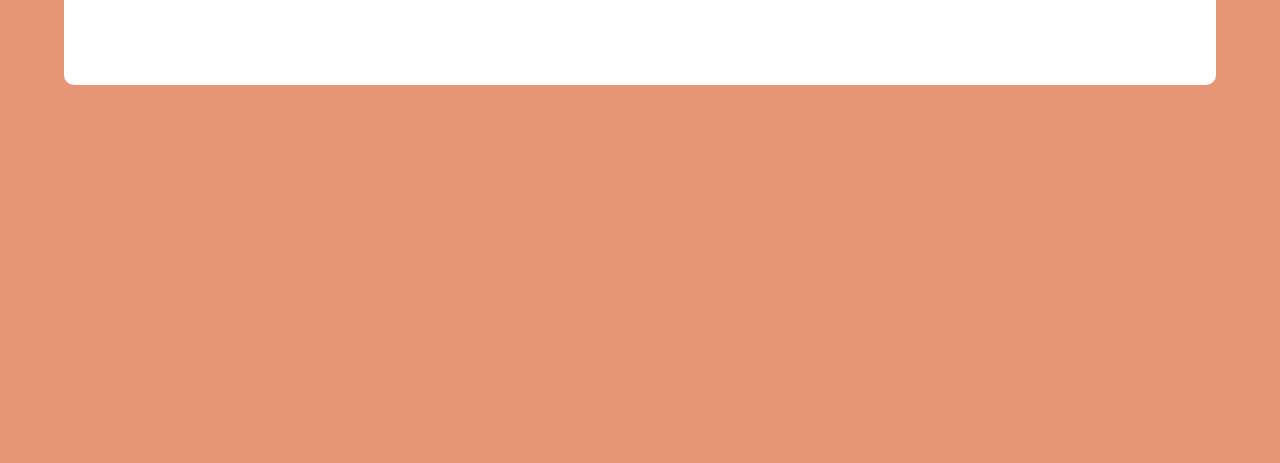
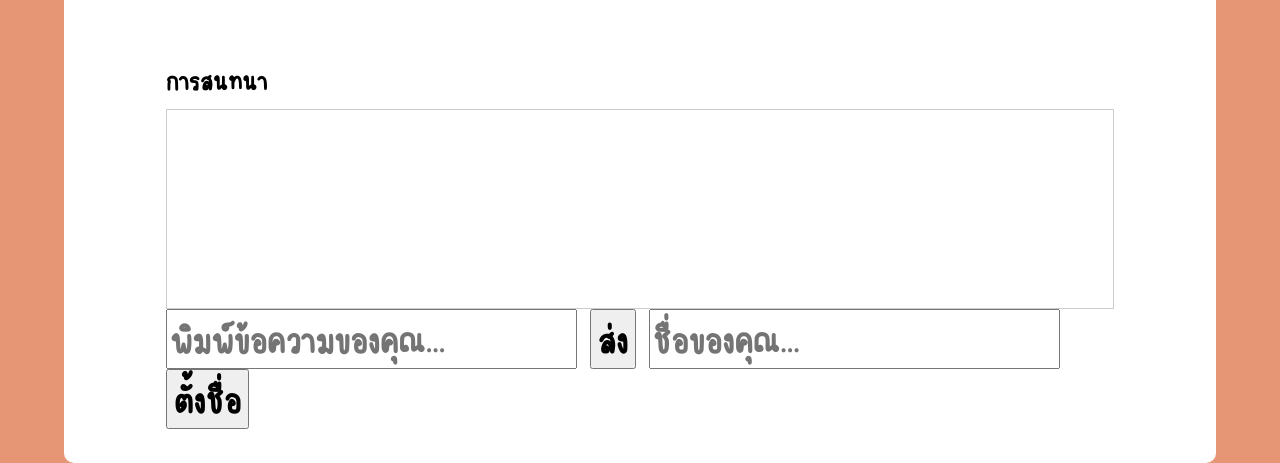
Before and after one commit to bamwaranya/Home-lessonAccess, a plain HTML site: page index.html in a window 1280 px wide. Shown: the part 2938-3401 px from the top of the page. Before the commit the page ends 3023 px from the top, so only its background shows below. Drawn offline with nearby package versions, Linux system fonts and the light colour scheme.

Commit message:
Update index.html

```diff
--- a/index.html
+++ b/index.html
@@ -130,6 +130,56 @@
     </div>
     <br>
 </div>
+    <!-- Contact -->
+      <h1 class = "text-H">การสนทนา</h1>
+
+      <!-- สร้างกล่องสำหรับการแสดงข้อความ -->
+      <div class="text" id="chat-box" style="border: 1px solid #ccc; padding: 10px; height: 200px; overflow-y: scroll;"></div>
+
+      <!-- สร้างช่องให้ผู้ใช้พิมพ์ข้อความ -->
+      <input class="text" type="text" id="message-input" placeholder="พิมพ์ข้อความของคุณ...">
+
+      <!-- สร้างปุ่มสำหรับการส่งข้อความ -->
+      <button onclick="sendMessage()" class="text" >ส่ง</button>
+
+      <!-- สร้างช่องให้ผู้ใช้ตั้งชื่อ -->
+      <input type="text" class="text" id="name-input" placeholder="ชื่อของคุณ...">
+      <button onclick="setName()" class="text" >ตั้งชื่อ</button>
+
+      <script>
+          let username = localStorage.getItem('username') || ''; // อ่านชื่อผู้ใช้จาก Local Storage
+          let chatData = JSON.parse(localStorage.getItem('chatData')) || []; // อ่านข้อมูลข้อความจาก Local Storage
+
+          function setName() {
+              const nameInput = document.getElementById('name-input');
+              username = nameInput.value;
+              nameInput.disabled = true; // ปิดใช้งานช่องให้ตั้งชื่อ
+              localStorage.setItem('username', username); // เก็บชื่อผู้ใช้ใน Local Storage
+          }
+
+          function sendMessage() {
+              const messageInput = document.getElementById('message-input');
+              const message = messageInput.value;
+
+              if (!username) {
+                  alert('กรุณาตั้งชื่อของคุณก่อน');
+                  return;
+              }
+
+              chatData.push(`${username}: ${message}`); // เก็บข้อมูลข้อความ
+              localStorage.setItem('chatData', JSON.stringify(chatData)); // เก็บข้อมูลข้อความใน Local Storage
+              displayMessages(); // แสดงข้อความทั้งหมด
+              messageInput.value = '';
+          }
+
+          function displayMessages() {
+              const chatBox = document.getElementById('chat-box');
+              chatBox.innerHTML = chatData.map((message, index) => `<p>${index + 1}. ${message}</p>`).join('');
+          }
+
+          // เรียกใช้ฟังก์ชันเพื่อแสดงข้อมูลที่เคยเก็บเมื่อโหลดหน้าเว็บ
+          displayMessages();
+      </script>
 
 
 
```
